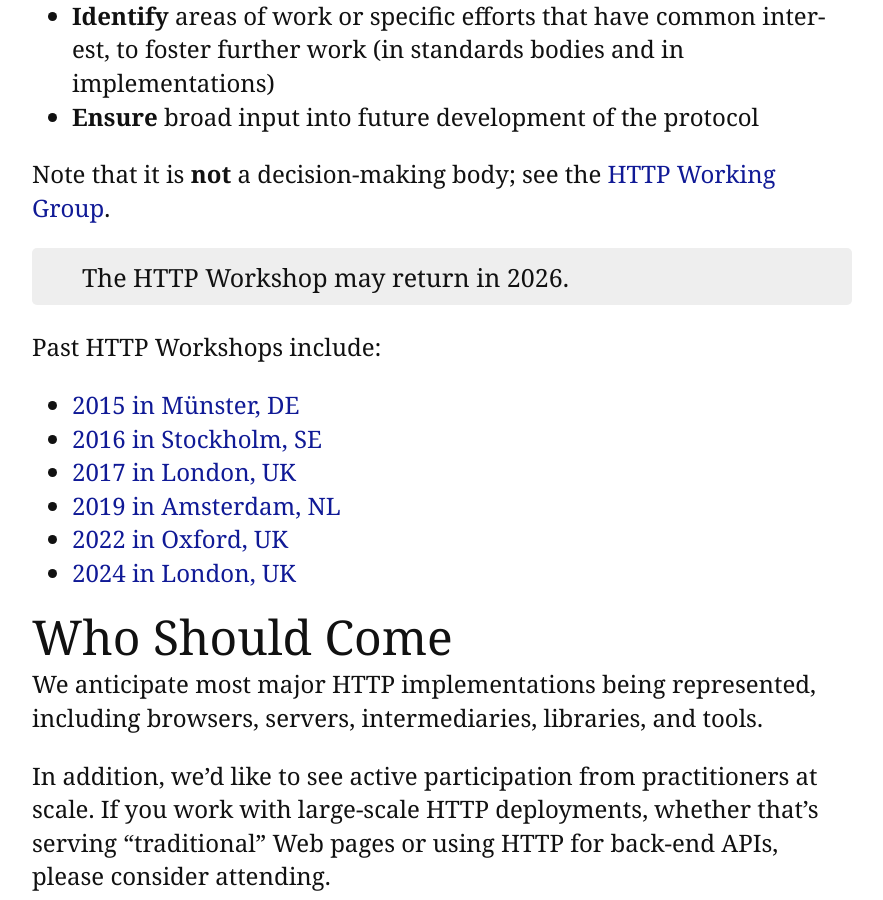
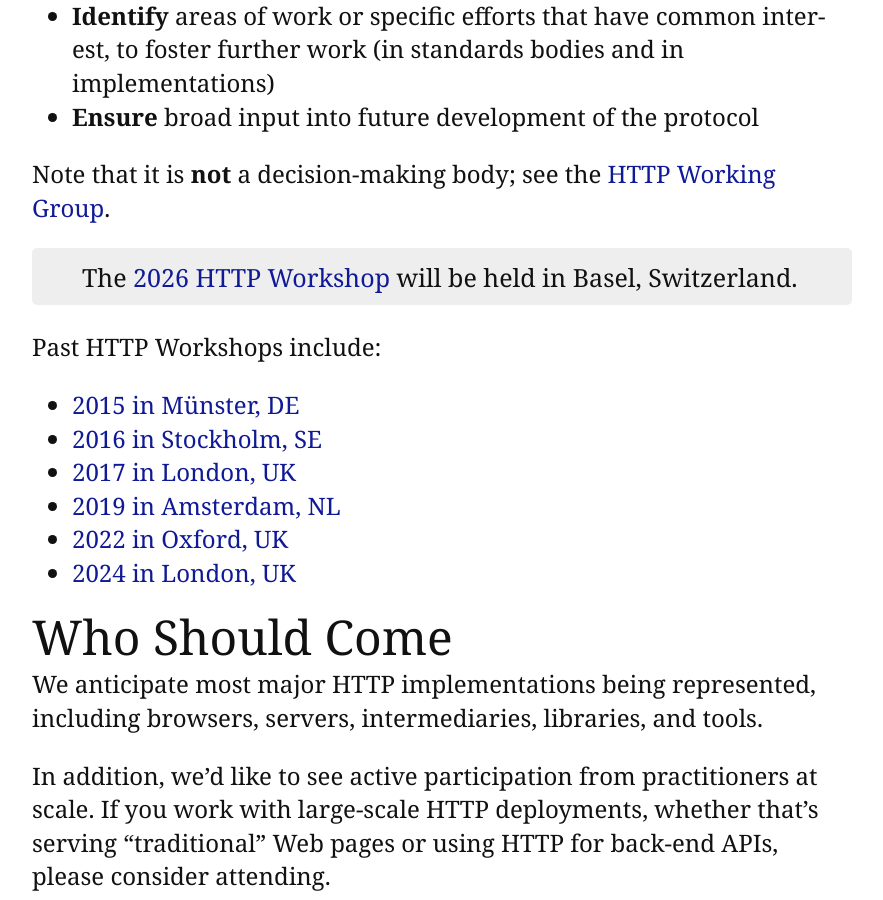
Before and after one commit to HTTPWorkshop/httpworkshop.github.io, a Jekyll site: the page built from index.md, in a window 1280 px wide and 900 px high, scrolled down 548 px. Shown: the whole window, without its empty margins (272-1155 px from the left). Built offline with Jekyll 4.4.1, drawn with Linux system fonts in a browser that asks for light colours.

Commit message:
Update index.md

```diff
--- a/index.md
+++ b/index.md
@@ -18,7 +18,7 @@ to drive most of the agenda. Our goals are to:
 
 Note that it is **not** a decision-making body; see the [HTTP Working Group](https://httpwg.org).
 
-The HTTP Workshop may return in 2026.
+The [2026 HTTP Workshop](https://github.com/HTTPWorkshop/workshop2026?tab=readme-ov-file#2026-http-workshop) will be held in Basel, Switzerland.
 {:.banner}
 
 Past HTTP Workshops include:
```
